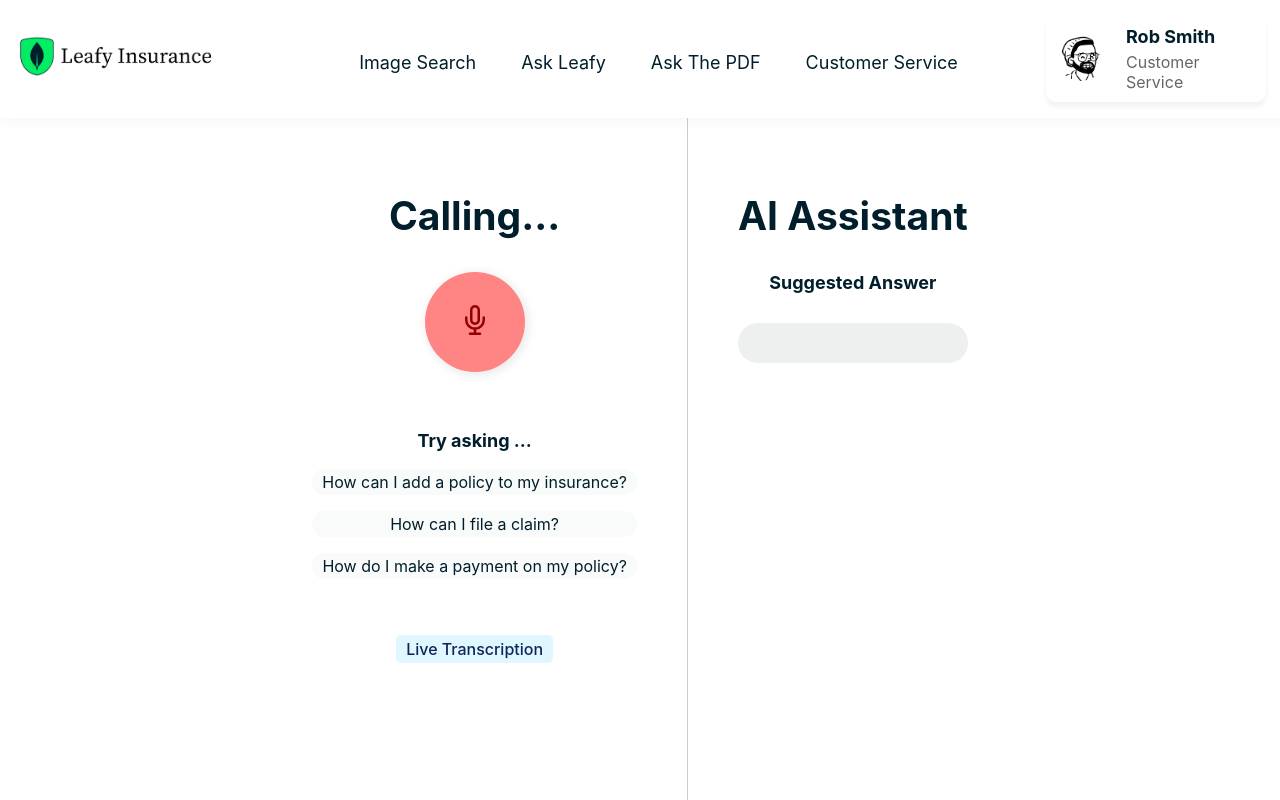
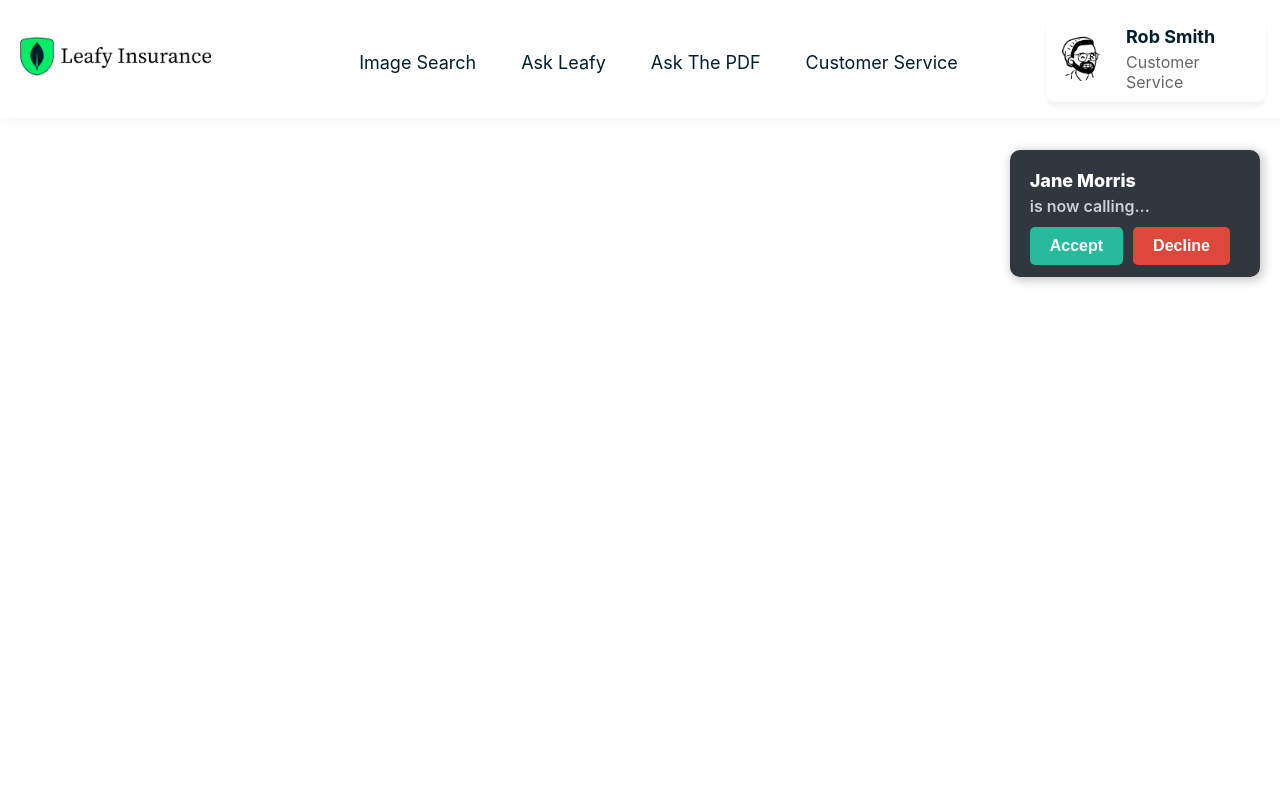
Before and after one commit to mongodb-industry-solutions/Insurance-customer-service, a React (Create React App) app in the folder frontend/: page /CustomerService in a window 1280 px wide. Built offline with nearby package versions, Linux system fonts and the light colour scheme.

Commit message:
Added calling customer functionality

```diff
--- a/frontend/src/_pages/AskThePDF/askThePDF.module.css
+++ b/frontend/src/_pages/AskThePDF/askThePDF.module.css
@@ -46,6 +46,7 @@
     border-radius: 10px;
     background-color: white;
     box-shadow: 0px 5px 4px rgba(0, 0, 0, 0.06);
+    color: black;
 }
 
 .customerBtn:hover{
--- a/frontend/src/_pages/CustomerService/CustomerService.js
+++ b/frontend/src/_pages/CustomerService/CustomerService.js
@@ -7,10 +7,43 @@ const App = () => {
   const [transcription, setTranscription] = useState('');
   const [apiResult, setApiResult] = useState(''); // New state for API response
 
+  const [showPanels, setShowPanels] = useState(false); // Control visibility of panels
+  const [timer, setTimer] = useState(0); // Timer state
+  const intervalRef = useRef(null); // Reference to store timer interval
+
   let ws = useRef(null); // WebSocket instance
   let audioContext = useRef(null); // AudioContext instance
   let mediaStreamSource = useRef(null); // MediaStreamSource instance
   let scriptProcessor = useRef(null); // ScriptProcessorNode instance
+
+  // Start timer function
+  const startTimer = () => {
+    intervalRef.current = setInterval(() => {
+      setTimer((prevTime) => prevTime + 1);
+    }, 1000);
+  };
+
+  // Stop timer function
+  const stopTimer = () => {
+    clearInterval(intervalRef.current);
+  };
+
+  const acceptCall = () => {
+    setShowPanels(true);
+    startTimer(); // Start the timer when call is accepted
+  };
+
+  const declineCall = () => {
+    stopTimer();
+    setShowPanels(false); // Reset to initial state
+    setTimer(0); // Reset timer
+  };
+
+  const formatTime = (timeInSeconds) => {
+    const minutes = Math.floor(timeInSeconds / 60);
+    const seconds = timeInSeconds % 60;
+    return `${minutes}:${seconds < 10 ? '0' : ''}${seconds}`;
+  };
 
   const connectWebSocket = (uri) => {
     if (ws.current && ws.current.readyState === WebSocket.OPEN) {
@@ -171,9 +204,24 @@ const App = () => {
   }, []);
 
   return (
+
     <div className={styles.content}>
+
+      {/* Call Card - Show this only when panels are not shown */}
+      {!showPanels && (
+        <div className={styles.callCard}>
+          <p className={styles.name}>Jane Morris</p>
+          <p className={styles.calling}>is now calling...</p>
+          <button className={styles.acceptBtn} onClick={acceptCall}>Accept</button>
+          <button className={styles.declineBtn} onClick={declineCall}>Decline</button>
+        </div>
+      )}
+
+
+      {showPanels && (
+        <>
           <div className={styles.leftPanel}>
-        <h2>Calling...</h2>
+            <h2>Call in Progress {formatTime(timer)}</h2>
 
             <button
               className={`${styles.recordButton} ${isRecording ? styles.pulsing : ''}`}
@@ -186,7 +234,6 @@ const App = () => {
               )}
             </button>
 
-
             <div className={styles.suggestionSection}>
               <h3>Try asking ...</h3>
               <p className={styles.suggestion}>How can I add a policy to my insurance?</p>
@@ -198,21 +245,18 @@ const App = () => {
               <h3 className={styles.badge}>Live Transcription</h3>
               <p>{transcription}</p>
             </div>
-
           </div>
 
           <div className={styles.rightPanel}>
             <h2>AI Assistant</h2>
-
-        <div>
-          {/* Customer calling section here */}
-        </div>
-
             <div>
               <h3>Suggested Answer</h3>
-          <p className={styles.answer}>{apiResult}</p> {/* Display the API result */}
+              <p className={styles.answer}>{apiResult}</p>
             </div>
           </div>
+        </>
+      )}
+
     </div>
   );
 };
--- a/frontend/src/_pages/CustomerService/customerService.module.css
+++ b/frontend/src/_pages/CustomerService/customerService.module.css
@@ -7,6 +7,66 @@
     overflow-y: scroll;
     /* Enable vertical scrolling */
 
+}
+/* Call card animation from left to right */
+@keyframes slideInLeft {
+    from {
+      transform: translateX(100%); /* Start off-screen on the left */
+      opacity: 0; /* Hidden */
+    }
+    to {
+      transform: translateX(0); /* End at the original position */
+      opacity: 1; /* Fully visible */
+    }
+  }
+
+
+.callCard {
+    background-color: #30373F;
+    position: fixed;
+    top: 150px;
+    right: 20px;
+    text-align: left;
+    border-radius: 10px;
+    padding: 2px 20px;
+    box-shadow: 2px 2px 10px 2px rgb(0 0 0 / 20%);
+    animation: slideInLeft 0.5s ease-out; /* Animation effect */
+
+}
+
+.name{
+    font-size: 18px;
+    font-weight: 800;
+    color: white;
+    margin-bottom: 5px;
+}
+
+.calling{
+    font-size: 16px;
+    font-weight: 600;
+    color: #c8d1dc;
+    margin-bottom: 10px;
+    margin-top: 0px;
+}
+
+button{
+    border-radius: 5px;
+    font-size: 16px;
+    padding: 10px 20px;
+    margin-bottom: 10px;
+    cursor: pointer;
+    color: white;
+    font-weight: 700;
+    margin-right: 10px;
+    border: none;
+}
+
+.acceptBtn{
+    background-color: #27BA9C;
+}
+
+.declineBtn{
+    background-color: #DE473B;
 }
 
 .leftPanel {
@@ -30,6 +90,8 @@
     padding: 50px;
     /* Adjust as needed */
 }
+
+
 
 .recordButton {
     background-color: #FF8484;
@@ -63,12 +125,12 @@
     }
 }
 
-.suggestionSection{
+.suggestionSection {
     margin-top: 40px;
     width: max-content;
 }
 
-h3{
+h3 {
     font-size: 18px;
     font-weight: 700;
 
@@ -90,6 +152,7 @@ h3{
     padding: 4px 10px;
     border-radius: 5px;
     margin-top: 40px;
+    max-width: fit-content;
 }
 
 .answer {
```
Lines whose indentation alone changed are shown as unchanged.
